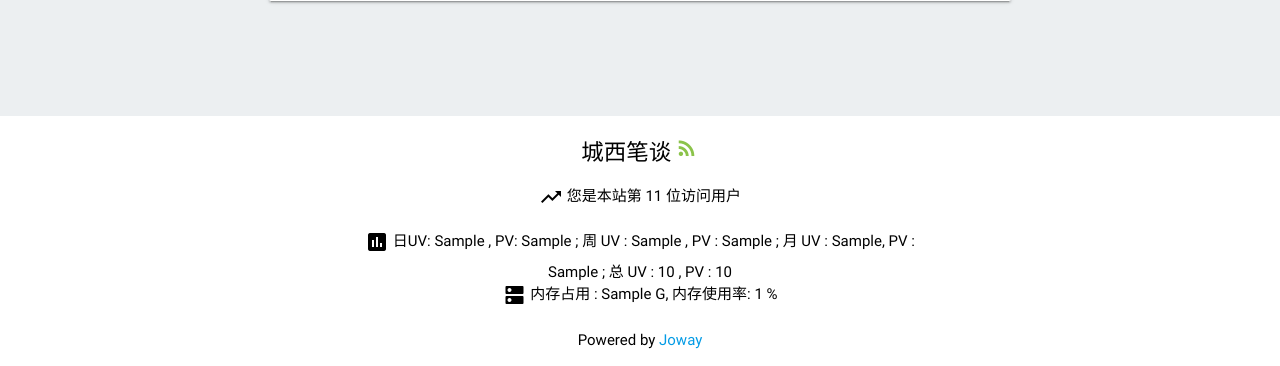
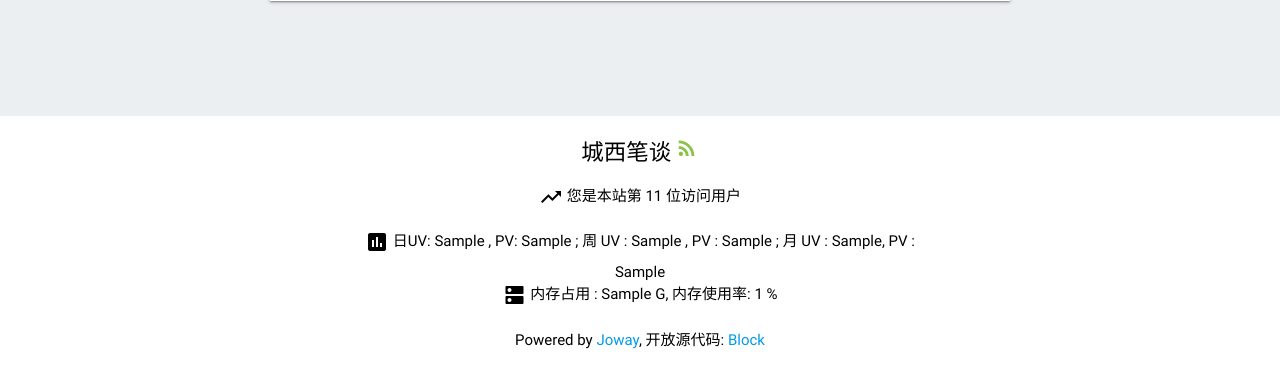
Before and after one commit to joway/Block, a Django app: template templates/404.html in a window 1280 px wide. Shown: the part 484-850 px from the top of the page. Run offline with Django 3.2, Linux system fonts and the light colour scheme; the template is opened without the code that fills it: most values are stand-ins (such as "Sample title", 1, 10 or a date in 2020); parts of the project's set-up code (start-up, migrations or seed data) failed here and were passed over.

Commit message:
modify footer

```diff
--- a/templates/footer/_footer.html
+++ b/templates/footer/_footer.html
@@ -14,17 +14,19 @@
           </p>
           <div class="center-align">
             <i class="material-icons">insert_chart</i>
-            <span class="vertical-top">日UV: {{ analysis.pageview.UV_DAILY }} , PV: {{ analysis.pageview.PV_DAILY }} ;
-            周 UV : {{ analysis.pageview.UV_WEEKLY }} , PV : {{ analysis.pageview.PV_WEEKLY }} ;
-            月 UV : {{ analysis.pageview.UV_MONTHLY }}, PV : {{ analysis.pageview.PV_MONTHLY }} ;
-            总 UV : {{ analysis.pageview.UV_TOTAL }} , PV : {{ analysis.pageview.PV_TOTAL }}</span>
+            <span class="vertical-top">
+              日UV: {{ analysis.pageview.UV_DAILY }} , PV: {{ analysis.pageview.PV_DAILY }} ;
+              周 UV : {{ analysis.pageview.UV_WEEKLY }} , PV : {{ analysis.pageview.PV_WEEKLY }} ;
+              月 UV : {{ analysis.pageview.UV_MONTHLY }}, PV : {{ analysis.pageview.PV_MONTHLY }}
+            </span>
           </div>
           <div>
             <i class="material-icons">dns</i>
             <span class="vertical-top">内存占用 : {{ analysis.server.mem_available }} G,
             内存使用率: {{ analysis.server.mem_percent }} % </span>
           </div>
-          <p>Powered by <a href="https://joway.wang">Joway</a></p>
+          <p>Powered by <a href="https://joway.wang/about/">Joway</a>,
+             开放源代码: <a href="https://github.com/joway/Block">Block</a></p>
         </div>
       </div>
     </div>
```
